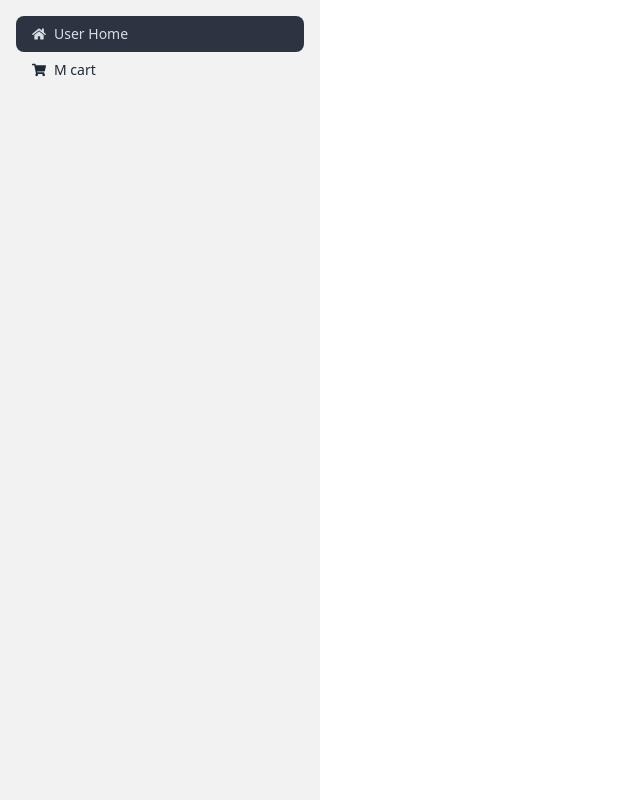
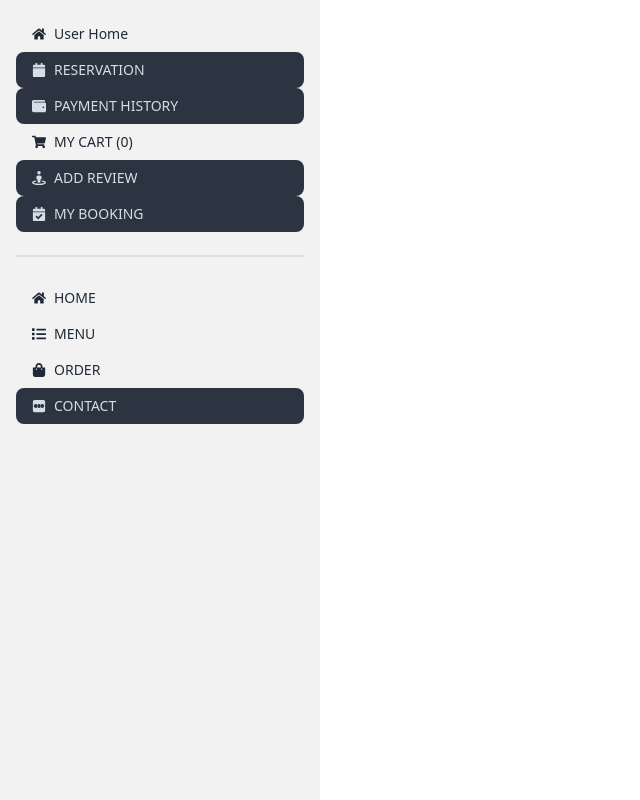
Before and after one commit to omlan99/restaurant-client, a React (Vite) app: page /dashboard in a window 1280 px wide. Shown: the whole page, without its empty margins (0-640 px from the left). Built offline with nearby package versions, Linux system fonts and the light colour scheme; no server answers.

Commit message:
added dashboard table and dleted functionality

```diff
--- a/src/Layout/Dashboard.jsx
+++ b/src/Layout/Dashboard.jsx
@@ -1,8 +1,11 @@
 import React from "react";
-import { FaHome, FaShoppingCart } from "react-icons/fa";
+import { FaCalendar, FaCalendarCheck, FaHome, FaList, FaShoppingBag, FaShoppingCart, FaWallet } from "react-icons/fa";
+import { FaLetterboxd, FaSquareLetterboxd, FaStreetView } from "react-icons/fa6";
 import { NavLink, Outlet } from "react-router-dom";
+import useCart from "../Hook/useCart";
 
 const Dashboard = () => {
+    const [cart] = useCart()
   return (
     <div className="drawer lg:drawer-open">
       <input id="my-drawer-2" type="checkbox" className="drawer-toggle" />
@@ -16,14 +19,56 @@ const Dashboard = () => {
         <ul className="menu bg-base-200 text-base-content min-h-full w-80 p-4">
           {/* Sidebar content here */}
           <li>
-            <NavLink><FaHome></FaHome> User Home</NavLink>
+            <NavLink to={'/dashboard/home'}><FaHome></FaHome> User Home</NavLink>
           </li>
           <li>
-            <NavLink to="/dashbooard/cart">
+            <NavLink to="" className ="uppercase">
+            <FaCalendar></FaCalendar>
+             Reservation</NavLink>
+          </li>
+          <li>
+            <NavLink to="" className ="uppercase">
+            <FaWallet></FaWallet>
+             Payment History</NavLink>
+          </li>
+          <li>
+            <NavLink to="/dashboard/cart" className ="uppercase">
             <FaShoppingCart></FaShoppingCart>
-             M cart</NavLink>
+             My cart ({cart.length})</NavLink>
           </li>
+          <li>
+            <NavLink to="" className ="uppercase">
+            <FaStreetView></FaStreetView>
+             Add Review</NavLink>
+          </li>
+          <li>
+            <NavLink to="" className ="uppercase">
+            <FaCalendarCheck></FaCalendarCheck>
+             My Booking</NavLink>
+          </li>
+          <div className="divider"></div>
 
+
+          <li>
+            <NavLink to="/" className ="uppercase">
+            <FaHome></FaHome>
+             Home</NavLink>
+          </li>
+          <li>
+            <NavLink to="/menu" className ="uppercase">
+            <FaList></FaList>
+             Menu</NavLink>
+          </li>
+          <li>
+            <NavLink to="/order/salads" className ="uppercase">
+            <FaShoppingBag></FaShoppingBag>
+             Order</NavLink>
+          </li>
+          <li>
+            <NavLink to="" className ="uppercase">
+            <FaSquareLetterboxd></FaSquareLetterboxd>
+                Contact</NavLink>
+          </li>
         </ul>
       </div>
       <div className="drawer-content flex flex-col items-center justify-center">
--- a/src/Pages/Dashboard/Cart.jsx
+++ b/src/Pages/Dashboard/Cart.jsx
@@ -1,11 +1,121 @@
-import React from 'react';
+import React, { useState } from "react";
+import useCart from "../../Hook/useCart";
+import { key } from "localforage";
+import { PiFlagCheckeredLight } from "react-icons/pi";
+import { FaFlagCheckered, FaTrash } from "react-icons/fa";
+import { TbEdit, TbEditCircle } from "react-icons/tb";
+import Swal from "sweetalert2";
+import useAxiosSecure from "../../Hook/useAxiosSecure";
 
 const Cart = () => {
-    return (
-        <div>
-            <p>Hello from cartssss</p>
-        </div>
-    );
+  const [cart, refetch] = useCart();
+  const axiosSecure = useAxiosSecure();
+  // const [serial , setSerial] = useState(0)
+  // console.log(serial)
+  const totalPrice = cart.reduce((total, item) => total + item.price, 0);
+  const handleDelete = (id) => {
+    const swalWithBootstrapButtons = Swal.mixin({
+      customClass: {
+        confirmButton: "btn btn-success",
+        cancelButton: "btn btn-danger",
+      },
+      buttonsStyling: false,
+    });
+    swalWithBootstrapButtons
+      .fire({
+        title: "Are you sure?",
+        text: "You won't be able to revert this!",
+        icon: "warning",
+        showCancelButton: true,
+        confirmButtonText: "Yes, delete it!",
+        cancelButtonText: "No, cancel!",
+        reverseButtons: true,
+      })
+      .then((result) => {
+        if (result.isConfirmed) {
+
+          axiosSecure.delete(`/delete/${id}`)
+          .then(res =>{
+            console.log(res.data)
+            if(res.data.deletedCount > 0){
+                         swalWithBootstrapButtons.fire({
+              title: "Deleted!",
+              text: "Your file has been deleted.",
+              icon: "success"
+            });
+            refetch()
+            }
+          })
+        } else if (
+          /* Read more about handling dismissals below */
+          result.dismiss === Swal.DismissReason.cancel
+        ) {
+          swalWithBootstrapButtons.fire({
+            title: "Cancelled",
+            text: "Your imaginary file is safe :)",
+            icon: "error",
+          });
+        }
+      });
+  };
+  return (
+    <div className=" w-full p-12">
+      <div className="flex justify-between items-center">
+        <h2>Total Items : {cart.length}</h2>
+        <h1>Total Price : {totalPrice}</h1>
+        <button className="btn">Pay</button>
+      </div>
+      <div className="overflow-x-auto ">
+        <table className="table w-full ">
+          {/* head */}
+          <thead>
+            <tr>
+              <th>Sl No</th>
+              <th>Item Image</th>
+              <th>Item Name</th>
+              <th>Price</th>
+              <th>Action</th>
+              <th>Action</th>
+            </tr>
+          </thead>
+          <tbody>
+            {/* row 1 */}
+            {cart.map((item, idx) => (
+              <tr>
+                <th>{idx + 1}</th>
+                <td>
+                  <div className="flex items-center gap-3">
+                    <div className="avatar">
+                      <div className="mask mask-squircle h-12 w-12">
+                        <img
+                          src={item.image}
+                          alt="Avatar Tailwind CSS Component"
+                        />
+                      </div>
+                    </div>
+                  </div>
+                </td>
+                <td>
+                  <div>
+                    <div className="font-bold">{item.name}</div>
+                  </div>
+                </td>
+                <td>{item.price}</td>
+                <th>
+                  <button
+                    onClick={() => handleDelete(item._id)}
+                    className="btn btn-ghost btn-lg"
+                  >
+                    <FaTrash className="text-red-500" />
+                  </button>
+                </th>
+              </tr>
+            ))}
+          </tbody>
+        </table>
+      </div>
+    </div>
+  );
 };
 
 export default Cart;
--- /dev/null
+++ b/src/Pages/Dashboard/UserHome.jsx
@@ -0,0 +1,11 @@
+import React from 'react';
+
+const UserHome = () => {
+    return (
+        <div>
+            I am home
+        </div>
+    );
+};
+
+export default UserHome;
--- a/src/Router/Routes.jsx
+++ b/src/Router/Routes.jsx
@@ -8,6 +8,7 @@ import Login from "../Pages/Login/Login";
 import SignUp from "../Pages/Login/SignUp";
 import Dashboard from "../Layout/Dashboard";
 import Cart from "../Pages/Dashboard/Cart";
+import UserHome from "../Pages/Dashboard/UserHome";
 
 export const router = createBrowserRouter([
   {
@@ -44,7 +45,12 @@ export const router = createBrowserRouter([
       {
         path: "cart",
         element: <Cart></Cart>
+      },
+      {
+        path : 'home',
+        element : <UserHome></UserHome>
       }
+
     ]
   }
 ]);
```
